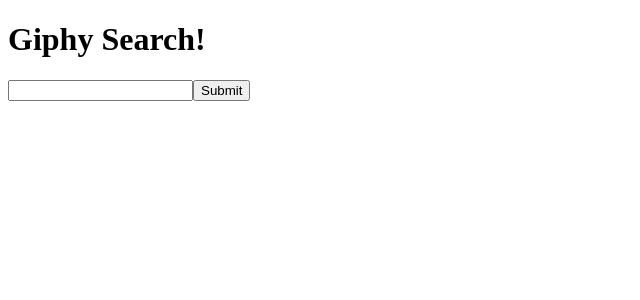
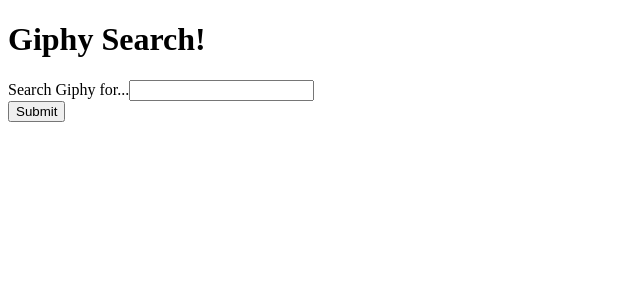
Before and after one commit to emkerber/giphy-saga-project, a React (Create React App) app: page / in a window 1280 px wide. Shown: the top 300 px of the page, without its empty margins (0-640 px from the left). Built offline with nearby package versions, Linux system fonts and the light colour scheme.

Commit message:
Search input and submit button are within a form

```diff
--- a/src/components/Search/Search.js
+++ b/src/components/Search/Search.js
@@ -1,10 +1,24 @@
 function Search() {
 
+  let handleSubmit = (event) => {
+    event.preventDefault();
+
+    console.log('Submit clicked');
+  }
+
   return(
-    <div>
-      <input type="text"></input>
-      <button type="submit">Submit</button>
-    </div>
+    <>
+      <form onSubmit={handleSubmit}>
+
+        <label htmlFor="search-term">Search Giphy for...</label>
+        <input type="text" id="search-term" />
+
+        <br />
+
+        <button type="submit">Submit</button>
+
+      </form>
+    </>
   );
 }
 
```
